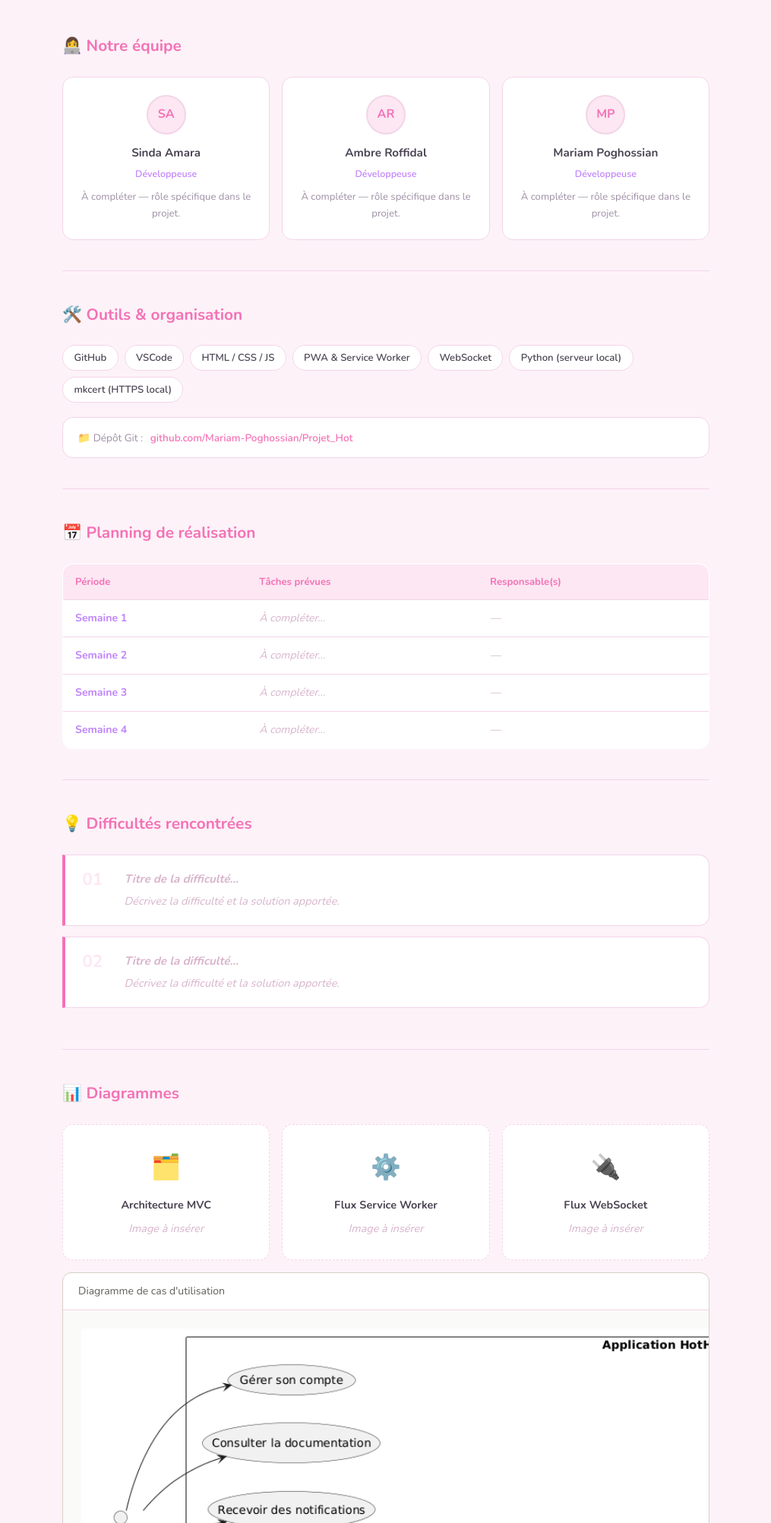
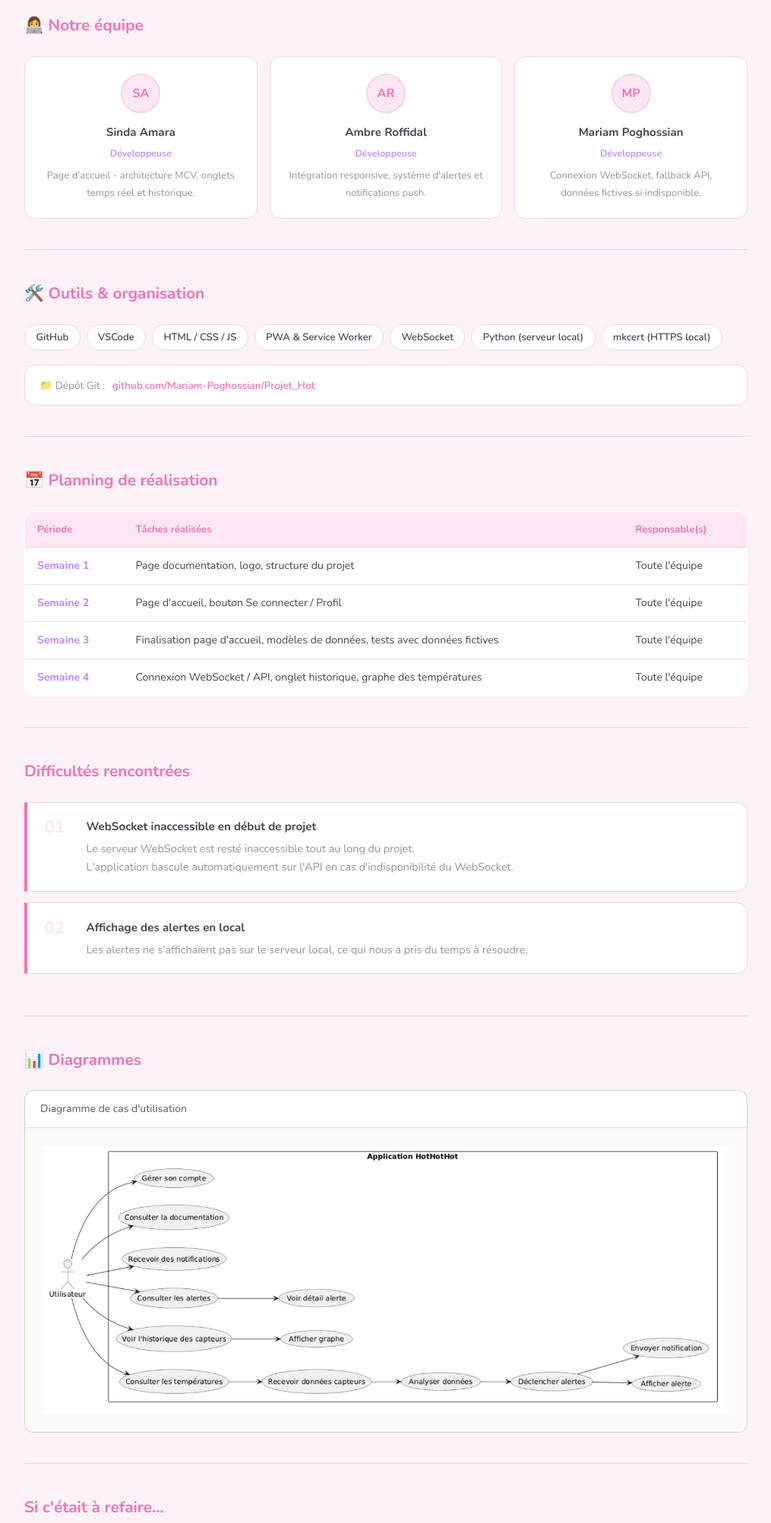
Before and after one commit to Mariam-Poghossian/Projet_Hot, a plain HTML site: page documentation.html in a window 1280 px wide. Shown: the part 358-2363 px from the top of the page at 76% size, without its empty margins (132-1147 px from the left). Drawn offline with nearby package versions, Linux system fonts and the light colour scheme.

Commit message:
ajout informations dans onglets documentation + modif mineur + responsive

```diff
--- a/css/documentation.css
+++ b/css/documentation.css
@@ -28,7 +28,6 @@ body {
   line-height: 1.7;
 }
 
-/* ── HEADER ── */
 header {
   background: white;
   border-bottom: 2px solid var(--border);
@@ -38,7 +37,7 @@ header {
 }
 
 .header-inner {
-  max-width: 900px;
+  max-width: 1000px;
   margin: 0 auto;
   padding: 0.8rem 2rem;
   display: flex;
@@ -74,14 +73,12 @@ nav a:hover {
   color: var(--rose);
 }
 
-/* ── MAIN ── */
 main {
-  max-width: 900px;
+  max-width: 1000px;
   margin: 0 auto;
   padding: 0 1.5rem 4rem;
 }
 
-/* ── HERO ── */
 .hero {
   text-align: center;
   padding: 3.5rem 1rem 2.5rem;
@@ -112,7 +109,6 @@ h1 {
   margin: 0 auto;
 }
 
-/* ── SECTIONS ── */
 section {
   padding: 2.5rem 0;
   border-bottom: 1px solid var(--border);
@@ -146,7 +142,6 @@ p {
   font-style: italic;
 }
 
-/* ── TEAM CARDS ── */
 .cards {
   display: grid;
   grid-template-columns: repeat(auto-fit, minmax(200px, 1fr));
@@ -194,7 +189,6 @@ p {
   color: var(--muted);
 }
 
-/* ── PILLS ── */
 .pills {
   display: flex;
   flex-wrap: wrap;
@@ -212,7 +206,6 @@ p {
   font-weight: 600;
 }
 
-/* ── REPO ── */
 .repo {
   background: white;
   border: 1.5px solid var(--border);
@@ -236,7 +229,6 @@ p {
   text-decoration: underline;
 }
 
-/* ── TABLE ── */
 table {
   width: 100%;
   border-collapse: collapse;
@@ -272,7 +264,6 @@ td:first-child {
   white-space: nowrap;
 }
 
-/* ── DIFFICULTIES ── */
 .diff {
   background: white;
   border: 1.5px solid var(--border);
@@ -294,7 +285,6 @@ td:first-child {
   padding-top: 2px;
 }
 
-/* ── DIAGRAMS ── */
 .diagrams {
   display: grid;
   grid-template-columns: repeat(auto-fit, minmax(200px, 1fr));
@@ -321,7 +311,6 @@ td:first-child {
   margin-bottom: 0.4rem;
 }
 
-/* diagramme de cas d'utilisation scrollable */
 .diagram-scroll {
   background: #ffffff;
   border: 1px solid #d3d1c7;
@@ -360,7 +349,6 @@ td:first-child {
   height: auto;
 }
 
-/* ── RETRO ── */
 .retro {
   background: white;
   border: 1.5px solid var(--border);
@@ -368,7 +356,6 @@ td:first-child {
   padding: 1.4rem;
 }
 
-/* ── FOOTER ── */
 footer {
   text-align: center;
   padding: 1.5rem;
--- a/css/history-view.css
+++ b/css/history-view.css
@@ -1,9 +1,7 @@
-/* ── HISTORIQUE ── */
 #historique .capteurs-grid {
   margin-top: 1.5rem;
 }
 
-/* Cartes stats min/max */
 .history-stats {
   display: flex;
   justify-content: center;
@@ -35,7 +33,6 @@
 .history-stat.stat-min .stat-value { color: #9ec3f0; }
 .history-stat.stat-max .stat-value { color: #b11313; }
 
-/* Carte graphique */
 .history-chart-card {
   background: white;
   border: 2px solid var(--border);
@@ -82,9 +79,6 @@
   height: 260px;
 }
 
-
-
-/* Tableau */
 .history-table-card {
   background: white;
   border: 2px solid var(--border);
--- a/documentation.html
+++ b/documentation.html
@@ -40,7 +40,7 @@
               autoplay
       ></lottie-player>
     </h1>
-      <p class="hero-desc">Interface domotique PWA — affichage et gestion de capteurs de température en temps réel.</p>
+    <p class="hero-desc">Interface domotique - capteurs de température en temps réel.</p>
   </section>
 
   <section id="equipe">
@@ -51,21 +51,21 @@
         <div class="avatar">SA</div>
         <h3>Sinda Amara</h3>
         <p class="role">Développeuse</p>
-          <p class="desc">À compléter — rôle spécifique dans le projet.</p>
+        <p class="desc">Page d'accueil - architecture MCV, onglets temps réel et historique.</p>
       </div>
 
       <div class="card">
         <div class="avatar">AR</div>
         <h3>Ambre Roffidal</h3>
         <p class="role">Développeuse</p>
-          <p class="desc">À compléter — rôle spécifique dans le projet.</p>
+        <p class="desc">Intégration responsive, système d'alertes et notifications push.</p>
       </div>
 
       <div class="card">
         <div class="avatar">MP</div>
         <h3>Mariam Poghossian</h3>
         <p class="role">Développeuse</p>
-          <p class="desc">À compléter — rôle spécifique dans le projet.</p>
+        <p class="desc">Connexion WebSocket, fallback API, données fictives si indisponible.</p>
       </div>
 
     </div>
@@ -94,100 +94,79 @@
       <thead>
       <tr>
         <th>Période</th>
-            <th>Tâches prévues</th>
+        <th>Tâches réalisées</th>
         <th>Responsable(s)</th>
       </tr>
       </thead>
       <tbody>
       <tr>
         <td>Semaine 1</td>
-            <td class="placeholder">À compléter…</td>
-            <td class="placeholder">—</td>
+        <td>Page documentation, logo, structure du projet</td>
+        <td>Toute l'équipe</td>
       </tr>
       <tr>
         <td>Semaine 2</td>
-            <td class="placeholder">À compléter…</td>
-            <td class="placeholder">—</td>
+        <td>Page d'accueil, bouton Se connecter / Profil</td>
+        <td>Toute l'équipe</td>
       </tr>
       <tr>
         <td>Semaine 3</td>
-            <td class="placeholder">À compléter…</td>
-            <td class="placeholder">—</td>
+        <td>Finalisation page d'accueil, modèles de données, tests avec données fictives</td>
+        <td>Toute l'équipe</td>
       </tr>
       <tr>
         <td>Semaine 4</td>
-            <td class="placeholder">À compléter…</td>
-            <td class="placeholder">—</td>
+        <td>Connexion WebSocket / API, onglet historique, graphe des températures</td>
+        <td>Toute l'équipe</td>
       </tr>
       </tbody>
     </table>
   </section>
 
   <section id="difficultes">
-      <h2>💡 Difficultés rencontrées</h2>
+    <h2>Difficultés rencontrées</h2>
 
     <div class="diff">
       <div class="diff-num">01</div>
       <div>
-          <h3 class="placeholder">Titre de la difficulté…</h3>
-          <p class="placeholder">Décrivez la difficulté et la solution apportée.</p>
+        <h3>WebSocket inaccessible en début de projet</h3>
+        <p>Le serveur WebSocket est resté inaccessible tout au long du projet. <br> L'application bascule automatiquement sur l'API en cas d'indisponibilité du WebSocket.</p>
       </div>
     </div>
 
     <div class="diff">
       <div class="diff-num">02</div>
       <div>
-          <h3 class="placeholder">Titre de la difficulté…</h3>
-          <p class="placeholder">Décrivez la difficulté et la solution apportée.</p>
+        <h3>Affichage des alertes en local</h3>
+        <p>Les alertes ne s'affichaient pas sur le serveur local, ce qui nous a pris du temps à résoudre.</p>
       </div>
     </div>
   </section>
 
   <section id="diagrammes">
     <h2>📊 Diagrammes</h2>
-      <div class="diagrams">
-
-        <div class="diagram-box">
-          <div class="diagram-icon">🗂️</div>
-          <p class="diagram-label">Architecture MVC</p>
-          <p class="placeholder">Image à insérer</p>
-        </div>
-
-        <div class="diagram-box">
-          <div class="diagram-icon">⚙️</div>
-          <p class="diagram-label">Flux Service Worker</p>
-          <p class="placeholder">Image à insérer</p>
-        </div>
-
-        <div class="diagram-box">
-          <div class="diagram-icon">🔌</div>
-          <p class="diagram-label">Flux WebSocket</p>
-          <p class="placeholder">Image à insérer</p>
-        </div>
-
-        </div>
 
     <div class="diagram-scroll">
       <div class="diagram-scroll-header">
         <h3>Diagramme de cas d'utilisation</h3>
       </div>
       <div class="diagram-scroll-inner">
-            <img src="img/diagrammes.png" alt="Diagramme de cas d'utilisation">
+        <img src="img/diagrammes.png" alt="Diagramme de cas d'utilisation" style="max-width: 1000px; width: 100%; height: auto; display: block; margin: 0 auto;">
       </div>
     </div>
   </section>
 
   <section id="retro">
-      <h2>🔁 Si c'était à refaire…</h2>
+    <h2>Si c'était à refaire…</h2>
     <div class="retro">
-        <p class="placeholder">À compléter en fin de projet — que changeriez-vous à vos pratiques ?</p>
+      <p>Nous aurions utilisé des données fictives dès le départ pour ne pas bloquer le développement. <br> Nous aurions aussi mieux organisé la répartition des tâches dès le début pour éviter les doublons et gagner du temps.</p>
     </div>
   </section>
 
 </main>
 
 <footer>
-    DUT — M4103C &nbsp;·&nbsp; Groupe HotHotHot &nbsp;·&nbsp; 2024 🌸
+  Projet HotHotHot 🌸
 </footer>
 
 </body>
--- a/js/controllers/PWAController.js
+++ b/js/controllers/PWAController.js
@@ -18,14 +18,12 @@ class PWAController {
   _initInstallButton() {
     if (!this._btnInstall) return;
 
-    // Capture l'événement beforeinstallprompt
     window.addEventListener('beforeinstallprompt', event => {
       event.preventDefault();
       this._deferredPrompt = event;
       this._btnInstall.classList.remove('hidden');
     });
 
-    // Clic sur le bouton → affiche la dialog d'installation
     this._btnInstall.addEventListener('click', async () => {
       if (!this._deferredPrompt) return;
       this._deferredPrompt.prompt();
@@ -35,7 +33,6 @@ class PWAController {
       this._btnInstall.classList.add('hidden');
     });
 
-    // Cache le bouton si déjà installée
     window.addEventListener('appinstalled', () => {
       this._btnInstall.classList.add('hidden');
       this._deferredPrompt = null;
--- a/js/controllers/WebSocketController.js
+++ b/js/controllers/WebSocketController.js
@@ -54,13 +54,13 @@ class WebSocketController {
 
     this._socket.addEventListener("open", () => {
       clearTimeout(timeout);
-      console.log("[WS] Connecté ✓");
+      console.log("[WS] Connecté");
       this._stopPolling();
       this._stopRetry();
       this._usingFallback = false;
 
       this._watchdog = setTimeout(() => {
-        console.warn("[WS] Silencieux — bascule API");
+        console.warn("[WS] Silencieux - bascule API");
         this._usingFallback = true;
         this._socket.close();
         this._startPolling();
@@ -89,7 +89,7 @@ class WebSocketController {
       clearTimeout(timeout);
       clearTimeout(this._watchdog);
       if (!this._usingFallback) {
-        console.warn("[WS] Fermé — bascule API");
+        console.warn("[WS] Fermé - bascule API");
         this._startPolling();
       }
     });
--- a/js/views/AlertView.js
+++ b/js/views/AlertView.js
@@ -40,9 +40,9 @@ class AlertView {
       <span class="av-badge" aria-live="polite" style="display:none">0</span>
     `;
 
-    const actions = headerInner.querySelector(".header-actions");
-    if (actions) {
-      headerInner.insertBefore(this._bellWrapper, actions);
+    const nav = headerInner.querySelector("nav");
+    if (nav) {
+      nav.appendChild(this._bellWrapper);
     } else {
       headerInner.appendChild(this._bellWrapper);
     }
--- a/profil.js
+++ b/profil.js
@@ -15,7 +15,6 @@ class ProfilPage {
   }
 }
 
-// Initialisation + exposition pour le onclick HTML
 const profil = new ProfilPage();
 
 function logout() { profil.logout(); }
```
Also changed, not shown: css/alert-view.css (+1 -16 lines), css/profil.css (+1 -14 lines), css/style.css (+36 -12 lines), index.html (+2 -4 lines), js/controllers/AlertController.js (+2 -5 lines), js/views/NotificationView.js (+6 -6 lines), profil.html (+1 -1 lines), service-worker.js (+0 -8 lines), manifest.json. Lines whose indentation alone changed are shown as unchanged.
